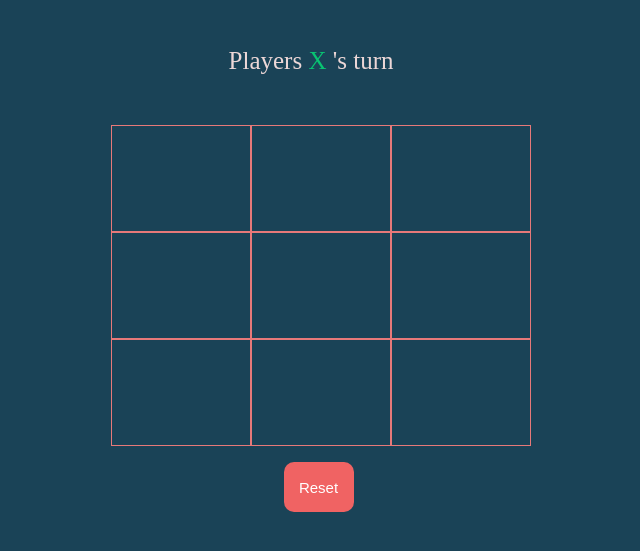
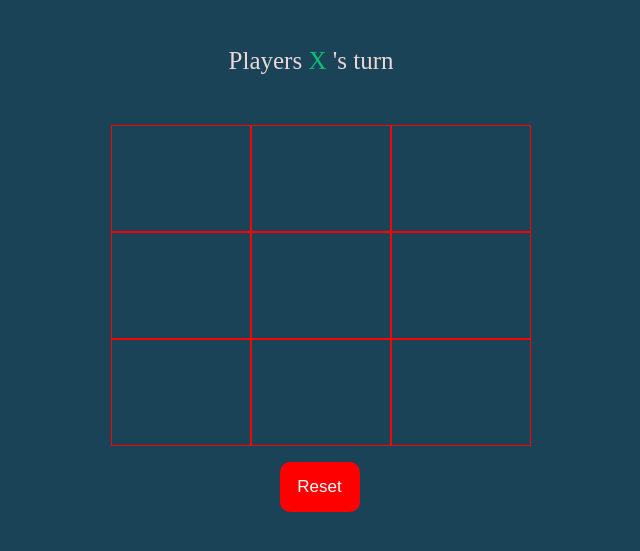
Before and after one commit to Sheida100/sg-projects-interview, a plain HTML site: page sg-tic-tac/index.html in a window 1280 px wide. Shown: the part 101-652 px from the top of the page, without its empty margins (329-969 px from the left). Drawn offline with Linux system fonts and the light colour scheme.

Commit message:
change color

```diff
--- a/sg-tic-tac/style.css
+++ b/sg-tic-tac/style.css
@@ -41,7 +41,7 @@ box-sizing: border;
 }
 
 .tile{
-    border: 1px solid rgb(231, 121, 121);
+    border: 1px solid red;
     min-width: 100px;
     min-height: 100px;
     display: flex;
@@ -69,14 +69,14 @@ box-sizing: border;
 }
 
 #reset{
-    background-color: rgb(240, 99, 99);
+    background-color: red;
     color: white;
     border-radius: 10px;
     border:none;
-    font-size: 15px;
+    font-size: 17px;
     cursor: pointer;
     margin-left: 1em;
-    width: 70px;
+    width: 80px;
     height:50px;
     margin-top: 15px;
 
```
